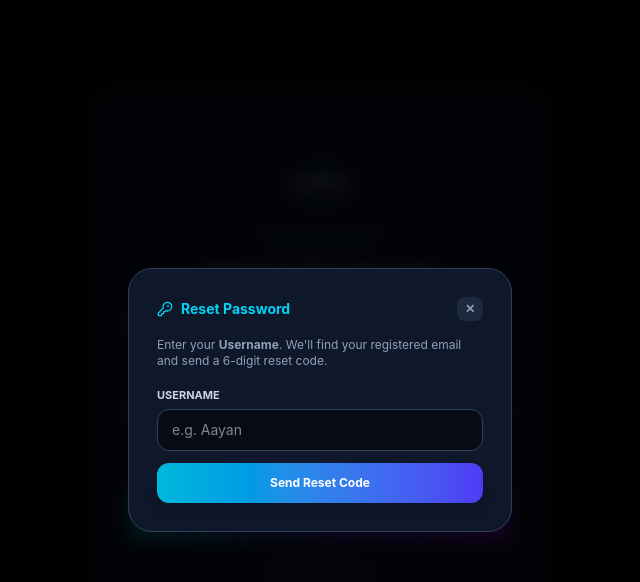
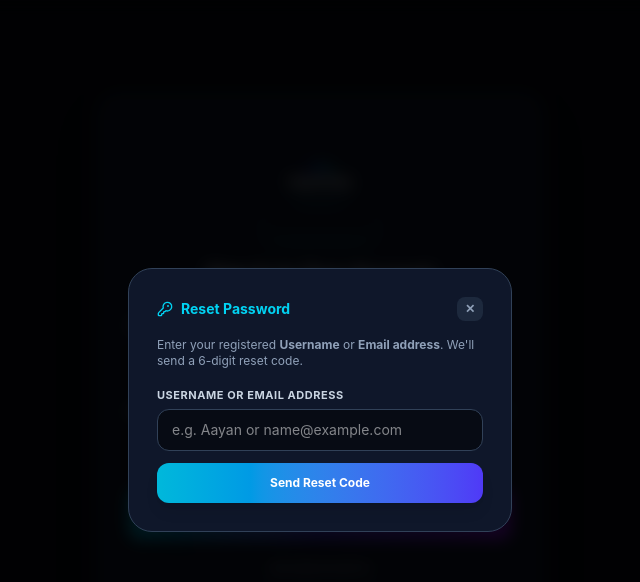
Before and after one commit to Aayan5911/tripsync-frontend, a React (Vite) app: page / in a window 1280 px wide. Both pictures are taken after a click on the button "Forgot password?". Shown: the top 582 px of the page, without its empty margins (320-960 px from the left). Built offline with nearby package versions, Linux system fonts and the light colour scheme.

Commit message:
update forgot password to support username or email

```diff
--- a/src/App.jsx
+++ b/src/App.jsx
@@ -113,10 +113,10 @@ export default function App() {
   const [enteredOtp, setEnteredOtp] = useState('');
   const [otpLoading, setOtpLoading] = useState(false);
 
-  // 🔑 Forgot Password States
+  // 🔑 Forgot Password States (Username or Email)
   const [showForgotModal, setShowForgotModal] = useState(false);
-  const [forgotStep, setForgotStep] = useState(1); // 1 = enter username, 2 = enter OTP + new pass
-  const [forgotUsername, setForgotUsername] = useState('');
+  const [forgotStep, setForgotStep] = useState(1);
+  const [forgotIdentifier, setForgotIdentifier] = useState('');
   const [forgotMaskedEmail, setForgotMaskedEmail] = useState('');
   const [forgotOtp, setForgotOtp] = useState('');
   const [newPassword, setNewPassword] = useState('');
@@ -291,11 +291,11 @@ export default function App() {
     }
   };
 
-  // 🔑 Forgot Password Handlers
+  // 🔑 Forgot Password Handlers (Accepts Username or Email)
   const handleForgotRequest = async () => {
-    const uname = forgotUsername.trim();
-    if (!uname) {
-      alert('Please enter your username.');
+    const identifier = forgotIdentifier.trim();
+    if (!identifier) {
+      alert('Please enter your registered Username or Email address.');
       return;
     }
     setForgotLoading(true);
@@ -303,7 +303,7 @@ export default function App() {
       const res = await fetch('https://web-production-79148.up.railway.app/api/auth/forgot-password-request/', {
         method: 'POST',
         headers: { 'Content-Type': 'application/json', 'Accept': 'application/json' },
-        body: JSON.stringify({ username: uname })
+        body: JSON.stringify({ identifier, username: identifier })
       });
       const data = await res.json().catch(() => ({}));
 
@@ -312,7 +312,7 @@ export default function App() {
         setForgotMaskedEmail(data.masked_email || '');
         setForgotStep(2);
       } else {
-        alert(data.error || 'Username not found or no email linked.');
+        alert(data.error || 'Account not found with this username or email.');
       }
     } catch (err) {
       alert('Connection error: ' + err.message);
@@ -332,7 +332,8 @@ export default function App() {
         method: 'POST',
         headers: { 'Content-Type': 'application/json', 'Accept': 'application/json' },
         body: JSON.stringify({
-          username: forgotUsername.trim(),
+          identifier: forgotIdentifier.trim(),
+          username: forgotIdentifier.trim(),
           otp: forgotOtp.trim(),
           new_password: newPassword.trim()
         })
@@ -343,7 +344,7 @@ export default function App() {
         alert(data.message || 'Password changed successfully! You can now log in.');
         setShowForgotModal(false);
         setForgotStep(1);
-        setForgotUsername('');
+        setForgotIdentifier('');
         setForgotOtp('');
         setNewPassword('');
       } else {
@@ -523,7 +524,7 @@ export default function App() {
                     onClick={() => {
                       setShowForgotModal(true);
                       setForgotStep(1);
-                      setForgotUsername(authData.username || '');
+                      setForgotIdentifier(authData.username || '');
                       setForgotOtp('');
                       setNewPassword('');
                     }}
@@ -672,7 +673,7 @@ export default function App() {
           </div>
         )}
 
-        {/* 🔑 Forgot Password Modal */}
+        {/* 🔑 Forgot Password Modal (Username or Email Address) */}
         {showForgotModal && (
           <div className="fixed inset-0 bg-black/85 backdrop-blur-sm flex items-center justify-center p-4 z-50 animate-in fade-in duration-200">
             <div className="bg-[#0F172A] border border-slate-700 rounded-3xl p-6 sm:p-7 w-full max-w-sm shadow-2xl space-y-4">
@@ -692,15 +693,15 @@ export default function App() {
               {forgotStep === 1 ? (
                 <div className="space-y-3">
                   <p className="text-xs text-slate-400">
-                    Enter your <strong>Username</strong>. We'll find your registered email and send a 6-digit reset code.
+                    Enter your registered <strong>Username</strong> or <strong>Email address</strong>. We'll send a 6-digit reset code.
                   </p>
                   <div>
-                    <label className="text-[11px] text-slate-300 font-bold uppercase">Username</label>
+                    <label className="text-[11px] text-slate-300 font-bold uppercase tracking-wider">Username or Email Address</label>
                     <input
                       type="text"
-                      placeholder="e.g. Aayan"
-                      value={forgotUsername}
-                      onChange={(e) => setForgotUsername(e.target.value)}
+                      placeholder="e.g. Aayan or name@example.com"
+                      value={forgotIdentifier}
+                      onChange={(e) => setForgotIdentifier(e.target.value)}
                       className="w-full mt-1 bg-[#070B14] border border-slate-700 rounded-xl px-3.5 py-2.5 text-sm text-white focus:outline-none focus:border-cyan-400"
                     />
                   </div>
@@ -752,7 +753,7 @@ export default function App() {
                     onClick={() => setForgotStep(1)}
                     className="w-full text-center text-xs text-slate-400 hover:text-cyan-400 font-medium py-1"
                   >
-                    ← Change Username
+                    ← Change Username / Email
                   </button>
                 </div>
               )}
```
